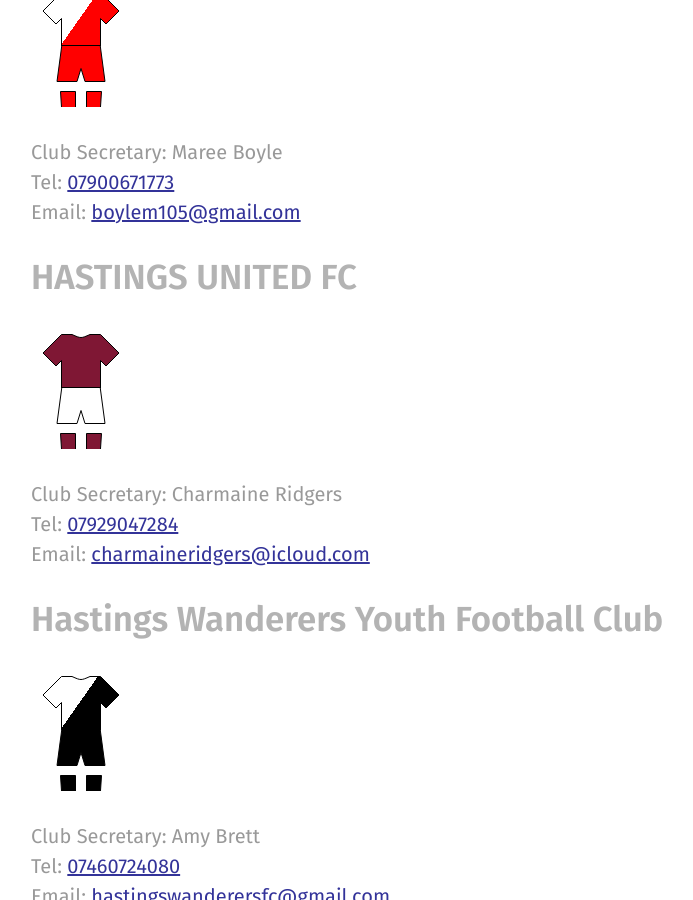
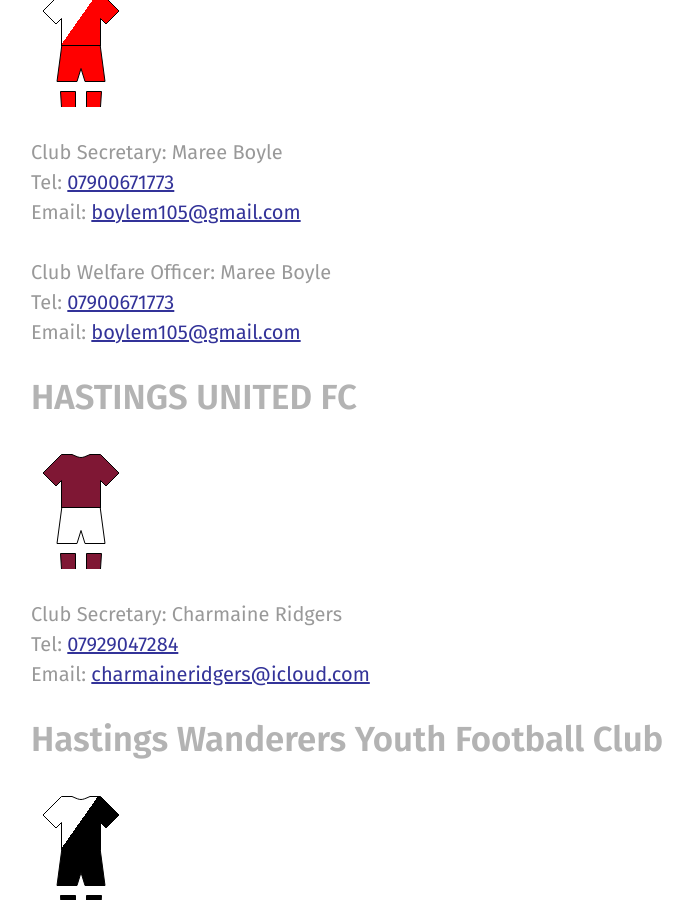
Before and after one commit to rotherleague/Rother, a Jekyll site: the page built from clubs.md, in a window 1280 px wide and 900 px high, scrolled down 6105 px. Shown: the whole window, without its empty margins (49-742 px from the left). Built offline with Jekyll 4.4.1, drawn with Linux system fonts in a browser that asks for light colours; nearby versions of some CDN libraries.

Commit message:
Update hastings_athletic.html

```diff
--- a/_includes/clubs/hastings_athletic.html
+++ b/_includes/clubs/hastings_athletic.html
@@ -4,6 +4,15 @@
 
 
 </p>
-<p>Club Secretary: Maree Boyle<br>
+<p>
+  Club Secretary: Maree Boyle<br>
   Tel: <a href="tel:07900671773">07900671773</a><br>
-Email: <a href="mailto:boylem105@gmail.com">boylem105@gmail.com</a></p>
+Email: <a href="mailto:boylem105@gmail.com">boylem105@gmail.com</a>
+</p>
+
+<p>
+  Club Welfare Officer: Maree Boyle
+<br>
+  Tel: <a href="tel:07900671773">07900671773</a><br>
+Email: <a href="mailto:boylem105@gmail.com">boylem105@gmail.com</a>
+</p>
```
